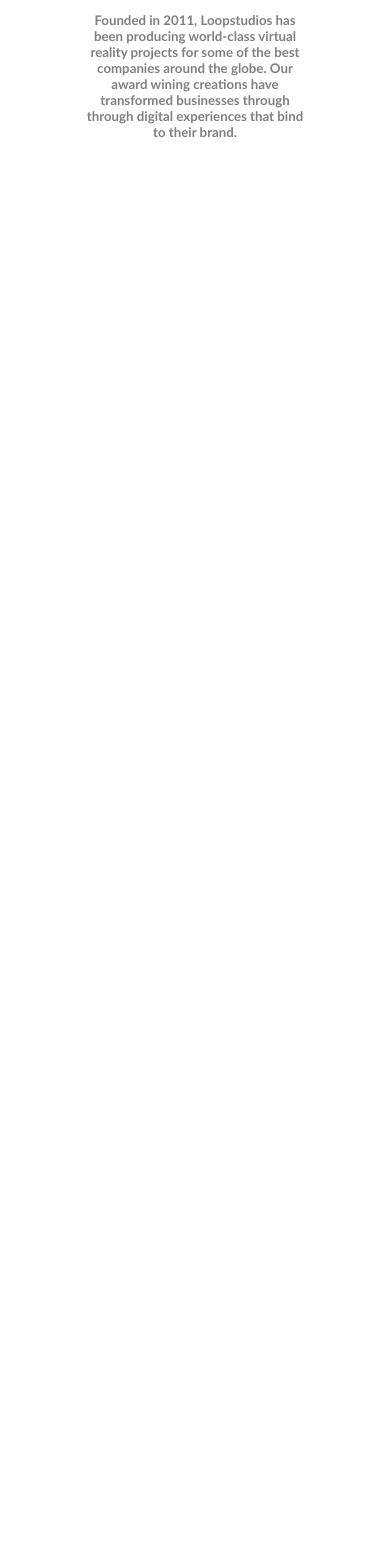
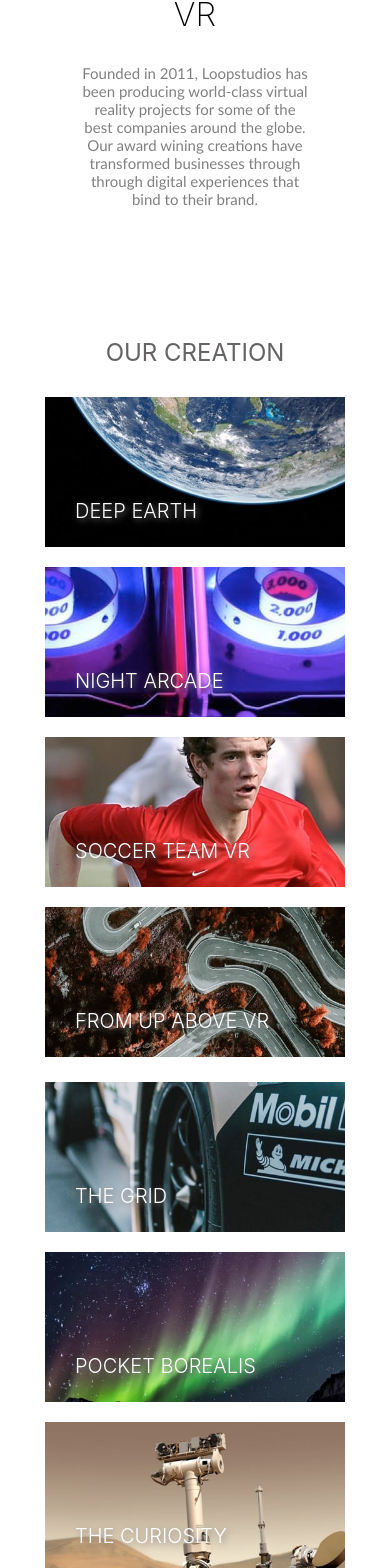
Before and after one commit to maazjnr/loopstudios, a React (Create React App) app: page / in a window 390 px wide. Shown: the part 1254-2822 px from the top of the page. Before the commit the page ends 2532 px from the top, so only its background shows below. Built offline with nearby package versions, Linux system fonts and the light colour scheme.

Commit message:
article page

```diff
--- a/src/App.js
+++ b/src/App.js
@@ -2,6 +2,8 @@
 import { BrowserRouter } from 'react-router-dom';
 import Home from './pages/Home';
 import About from './pages/About';
+import Article1 from './pages/Articles';
+import Footer1 from './pages/Footer';
 
 
 const App = () => {
@@ -11,6 +13,8 @@
     <div className='app'>
       <Home />
       <About />
+      <Article1 />
+      <Footer1 />
     </div>
     </BrowserRouter>
   )
--- a/src/index.css
+++ b/src/index.css
@@ -60,10 +60,11 @@
   font-size: 40px;
 }
 
-.about-container h5{
+.about-container p{
   color: grey;
   font-family: 'Trebuchet MS', 'Lucida Sans Unicode', 'Lucida Grande',
   'Lucida Sans', Arial, sans-serif;
+  font-size: 20px;
 }
 
 
@@ -78,6 +79,146 @@
   width: 800px;
   height: 500px;
 }
+
+
+
+
+.articles{
+  padding: 50px;
+}
+
+.creation-btn{
+  display: flex;
+  justify-content: space-between;
+  align-items: center;
+}
+
+.creation-btn h1{
+  color: rgb(101, 99, 99);
+  font-weight: 400;
+}
+
+.see-more-btn{
+  background: #000;
+  width: 150px;
+  height: 50px;
+  color: white;
+  border: none;
+}
+
+.image-row{
+  display: flex;
+  justify-content: space-between;
+  margin-top: 30px;
+}
+
+.image-row2{
+  display: flex;
+  justify-content: space-between;
+  margin-top: 30px;
+}
+
+.image-row h2, .image-row2 h2{
+  color: white;
+  font-size: 30px;
+  padding-top: 145%;
+  padding-left: 30px;
+  font-weight: 300;
+  text-shadow: 2px 2px 6px rgb(70, 69, 69);
+}
+
+.image1{
+  background-image: url(../src/images/desktop/image-deep-earth.jpg);
+  background-position: center;
+  background-size: cover;
+  width: 300px;
+  height: 500px;
+}
+
+.image2{
+  background-image: url(../src/images/desktop/image-night-arcade.jpg);
+  background-position: center;
+  background-size: cover;
+  width: 300px;
+  height: 500px;
+}
+
+.image3{
+  background-image: url(../src/images/desktop/image-soccer-team.jpg);
+  background-position: center;
+  background-size: cover;
+  width: 300px;
+  height: 500px;
+}
+
+.image4{
+  background-image: url(../src/images/desktop/image-from-above.jpg);
+  background-position: center;
+  background-size: cover;
+  width: 300px;
+  height: 500px;
+}
+
+.image5{
+  background-image: url(../src/images/desktop/image-grid.jpg);
+  background-position: center;
+  background-size: cover;
+  width: 300px;
+  height: 500px;
+}
+
+.image6{
+  background-image: url(../src/images/desktop/image-pocket-borealis.jpg);
+  background-position: center;
+  background-size: cover;
+  width: 300px;
+  height: 500px;
+}
+
+.image7{
+  background-image: url(../src/images/desktop/image-curiosity.jpg);
+  background-position: center;
+  background-size: cover;
+  width: 300px;
+  height: 500px;
+}
+
+.image8{
+  background-image: url(../src/images/desktop/image-fisheye.jpg);
+  background-position: center;
+  background-size: cover;
+  width: 300px;
+  height: 500px;
+}
+
+.down-btn{
+  display: none;
+}
+
+
+.Footer{
+  width: 100%;
+  height: 30vh;
+  background-color: #000;
+}
+
+
+
+
+
+
+
+
+
+
+
+
+
+
+
+
+
+
 
 
 @media screen and (max-width: 1200px){
@@ -105,6 +246,9 @@
 
 
 
+
+
+
 @media screen and (max-width: 768px) {
   .immersive{
     width: 80%;
@@ -118,6 +262,10 @@
   .immersive h2{
     font-size: 40px;
     color: white;
+  }
+
+  .about-details h1{
+    font-size: 33px;
   }
 
   .about-img{
@@ -134,7 +282,138 @@
   }
 
 
+  .image-row{
+    display:flex;
+    flex-direction: column;
+    grid-column: span;
+    justify-content: space-between;
+    margin-top: 30px;
+    align-items: center;
+    width: 100%;
+  }
+
+  .image-row2{
+    display:flex;
+    flex-direction: column;
+    grid-column: span;
+    justify-content: space-between;
+    margin-top: 5px;
+    align-items: center;
+    width: 100%;
+  }
+
+  .image-row h2, .image-row2 h2{
+    color: white;
+    font-size: 20px;
+    padding-top: 34%;
+    padding-left: 30px;
+    font-weight: 300;
+    text-shadow: 2px 2px 6px rgb(134, 133, 133);
+  }
+
+
+
+  .image1{
+    background-image: url(../src/images/mobile/image-deep-earth.jpg);
+    background-position: center;
+    width: 300px;
+    height: 150px;
+    margin-bottom: 20px;
+  }
+
+  .image2{
+    background-image: url(../src/images/mobile/image-night-arcade.jpg);
+    background-position: center;
+    width: 300px;
+    height: 150px;
+    margin-bottom: 20px;
+  }
+
+  .image3{
+    background-image: url(../src/images/mobile/image-soccer-team.jpg);
+    background-position: center;
+    width: 300px;
+    height: 150px;
+    margin-bottom: 20px;
+  }
+
+  .image4{
+    background-image: url(../src/images/mobile/image-from-above.jpg);
+    background-position: center;
+    width: 300px;
+    height: 150px;
+    margin-bottom: 20px;
+  }
+
+  .image5{
+    background-image: url(../src/images/mobile/image-grid.jpg);
+    background-position: center;
+    width: 300px;
+    height: 150px;
+    margin-bottom: 20px;
+  }
+
+  .image6{
+    background-image: url(../src/images/mobile/image-pocket-borealis.jpg);
+    background-position: center;
+    width: 300px;
+    height: 150px;
+    margin-bottom: 20px;
+  }
+
+  .image7{
+    background-image: url(../src/images/mobile/image-curiosity.jpg);
+    background-position: center;
+    width: 300px;
+    height: 150px;
+    margin-bottom: 20px;
+  }
+
+  .image8{
+    background-image: url(../src/images/mobile/image-fisheye.jpg);
+    background-position: center;
+    width: 300px;
+    height: 150px;
+    margin-bottom: 20px;
+  }
+
+  .creation-btn{
+    display: flex;
+    flex-direction: column;
+    justify-content: space-between;
+    align-items: center;
+  }
+
+  .see-more-btn{
+    display: none;
+  }
+
+  .down-btn{
+    width: 150px;
+    height: 50px;
+    color: white;
+    background-color: #000;
+    border: none;
+    display: block;
+  }
+
 }
+
+
+
+
+
+
+
+
+
+
+
+
+
+
+
+
 
 
 
@@ -158,8 +437,8 @@
     height: 200px;
   }
 
-  .about-details h1{
-    font-size: 30px;
+  .about-details p{
+    font-size: 15px;
   }
 
 }
--- a/src/pages/About.jsx
+++ b/src/pages/About.jsx
@@ -13,14 +13,14 @@
 
                 <div className="about-details">
                     <h1>THE LEADER IN  INTERACTIVE VR </h1>
-                    <h5>
+                    <p>
                         Founded in 2011, Loopstudios has been producing
                         world-class virtual reality projects for some
                         of the best companies around the globe. Our award
                         wining creations have transformed businesses through
                         through digital experiences that bind to their brand.
 
-                    </h5>
+                    </p>
                 </div>
             </section>
         </div>
--- /dev/null
+++ b/src/pages/Articles.jsx
@@ -0,0 +1,37 @@
+import React from "react";
+
+
+const Article1 = () => {
+
+    return(
+        <div className="articles">
+            <section>
+                <div className="creation-btn">
+                    <h1>OUR CREATION</h1>
+                    <button className="see-more-btn">See More</button>
+                </div>
+            </section>
+
+            <section>
+
+                <div className="image-row">
+                    <div className="image1"><h2>DEEP EARTH</h2></div>
+                    <div className="image2"><h2>NIGHT ARCADE</h2></div>
+                    <div className="image3"><h2>SOCCER TEAM VR</h2></div>
+                    <div className="image4"><h2>FROM UP ABOVE VR</h2></div>
+                </div>
+
+                <div className="image-row2">
+                    <div className="image5"><h2>THE GRID</h2></div>
+                    <div className="image6"><h2>POCKET BOREALIS</h2></div>
+                    <div className="image7"><h2>THE CURIOSITY</h2></div>
+                    <div className="image8"><h2>MAKE IT FISHEYE</h2></div>
+                </div>
+
+                <button className="down-btn">See More</button>
+            </section>
+        </div>
+    )
+}
+
+export default Article1
--- /dev/null
+++ b/src/pages/Footer.jsx
@@ -0,0 +1,12 @@
+import React from "react";
+
+const Footer1 = () => {
+
+    return(
+        <div className="Footer">
+            Footer
+        </div>
+    )
+}
+
+export default Footer1
```
